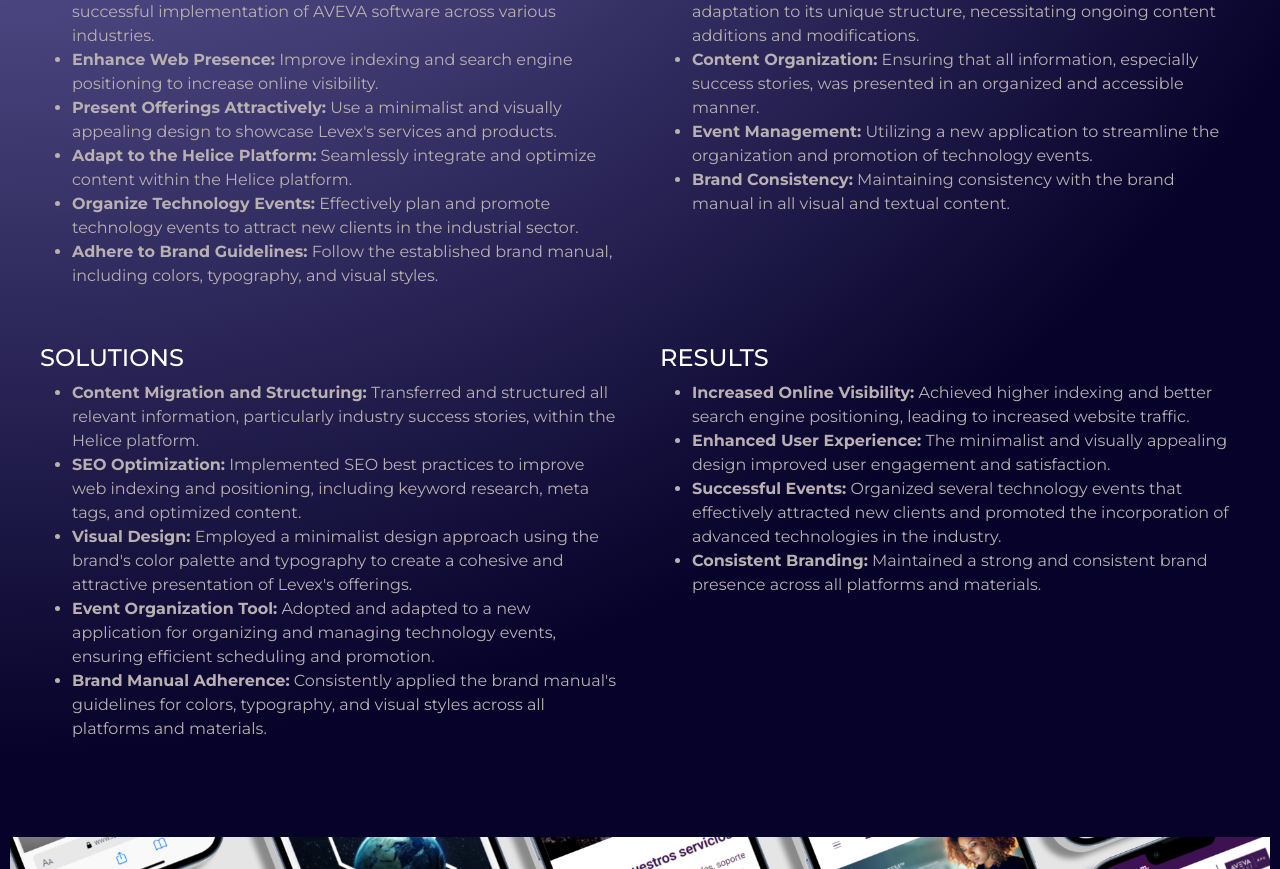
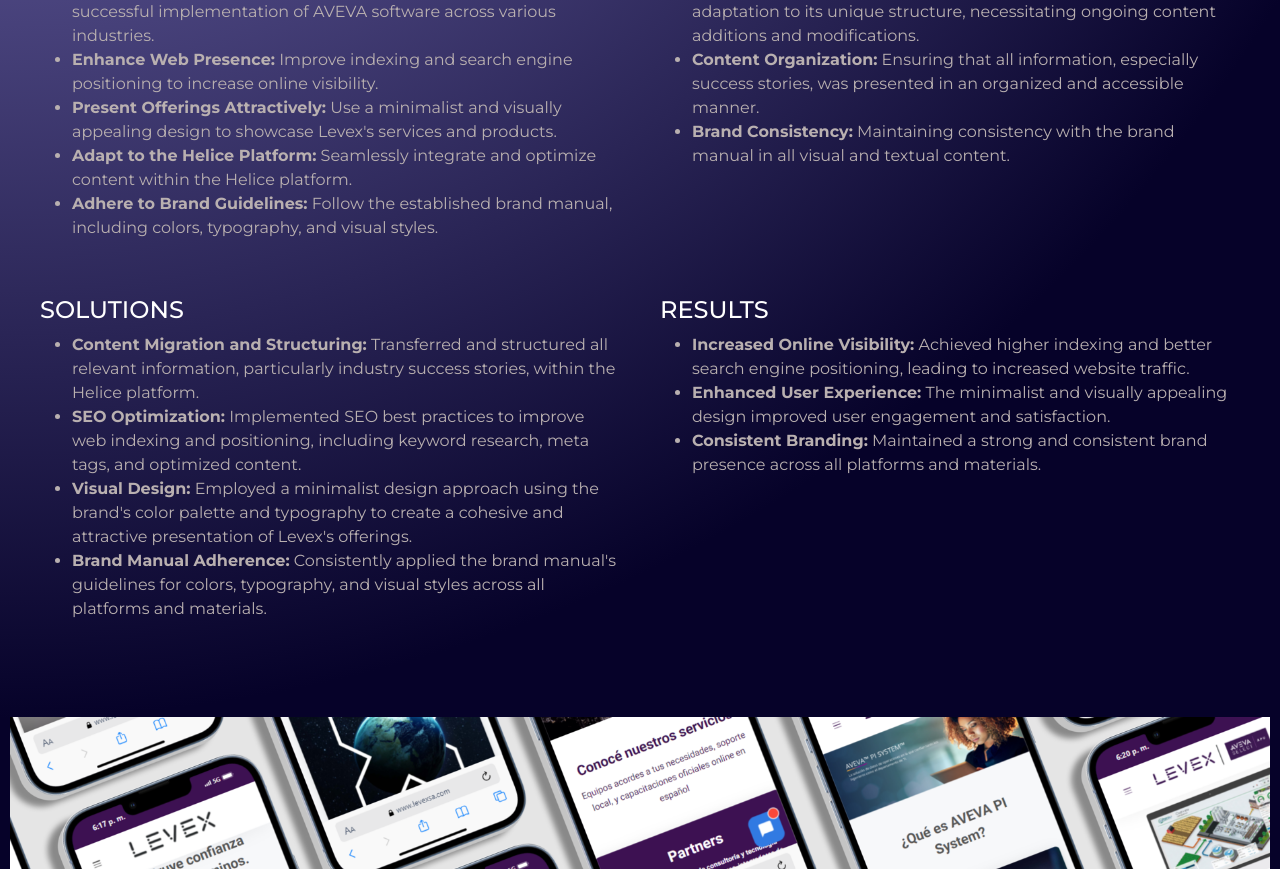
Before and after one commit to maxiscor7/portfolio-3d, a React (Vite) app: page /levex in a window 1280 px wide. Shown: the part 780-1649 px from the top of the page. Built offline with nearby package versions, Linux system fonts and the light colour scheme.

Commit message:
eresing inapropiate text to levex section

```diff
--- a/src/pages/Levex/Levex.jsx
+++ b/src/pages/Levex/Levex.jsx
@@ -45,7 +45,6 @@
             <li><strong>Enhance Web Presence:</strong> Improve indexing and search engine positioning to increase online visibility.</li>
             <li><strong>Present Offerings Attractively:</strong> Use a minimalist and visually appealing design to showcase Levex's services and products.</li>
             <li><strong>Adapt to the Helice Platform:</strong> Seamlessly integrate and optimize content within the Helice platform.</li>
-            <li><strong>Organize Technology Events:</strong> Effectively plan and promote technology events to attract new clients in the industrial sector.</li>
             <li><strong>Adhere to Brand Guidelines:</strong> Follow the established brand manual, including colors, typography, and visual styles.</li>
           </ul>
         </div>
@@ -55,7 +54,6 @@
 
             <li><strong>Platform Adaptation:</strong> The Helice platform required careful adaptation to its unique structure, necessitating ongoing content additions and modifications.</li>
             <li><strong>Content Organization:</strong> Ensuring that all information, especially success stories, was presented in an organized and accessible manner.</li>
-            <li><strong>Event Management:</strong> Utilizing a new application to streamline the organization and promotion of technology events.</li>
             <li><strong>Brand Consistency:</strong> Maintaining consistency with the brand manual in all visual and textual content.</li>
           </ul>
         </div>
@@ -65,7 +63,6 @@
             <li><strong>Content Migration and Structuring:</strong> Transferred and structured all relevant information, particularly industry success stories, within the Helice platform.</li>
             <li><strong>SEO Optimization:</strong> Implemented SEO best practices to improve web indexing and positioning, including keyword research, meta tags, and optimized content.</li>
             <li><strong>Visual Design:</strong> Employed a minimalist design approach using the brand's color palette and typography to create a cohesive and attractive presentation of Levex's offerings.</li>
-            <li><strong>Event Organization Tool:</strong> Adopted and adapted to a new application for organizing and managing technology events, ensuring efficient scheduling and promotion.</li>
             <li><strong>Brand Manual Adherence:</strong> Consistently applied the brand manual's guidelines for colors, typography, and visual styles across all platforms and materials.</li>
           </ul>
         </div>
@@ -74,7 +71,6 @@
           <ul>
             <li><strong>Increased Online Visibility:</strong> Achieved higher indexing and better search engine positioning, leading to increased website traffic.</li>
             <li><strong>Enhanced User Experience:</strong> The minimalist and visually appealing design improved user engagement and satisfaction.</li>
-            <li><strong>Successful Events:</strong> Organized several technology events that effectively attracted new clients and promoted the incorporation of advanced technologies in the industry.</li>
             <li><strong>Consistent Branding:</strong> Maintained a strong and consistent brand presence across all platforms and materials.</li>
           </ul>
         </div>
```
